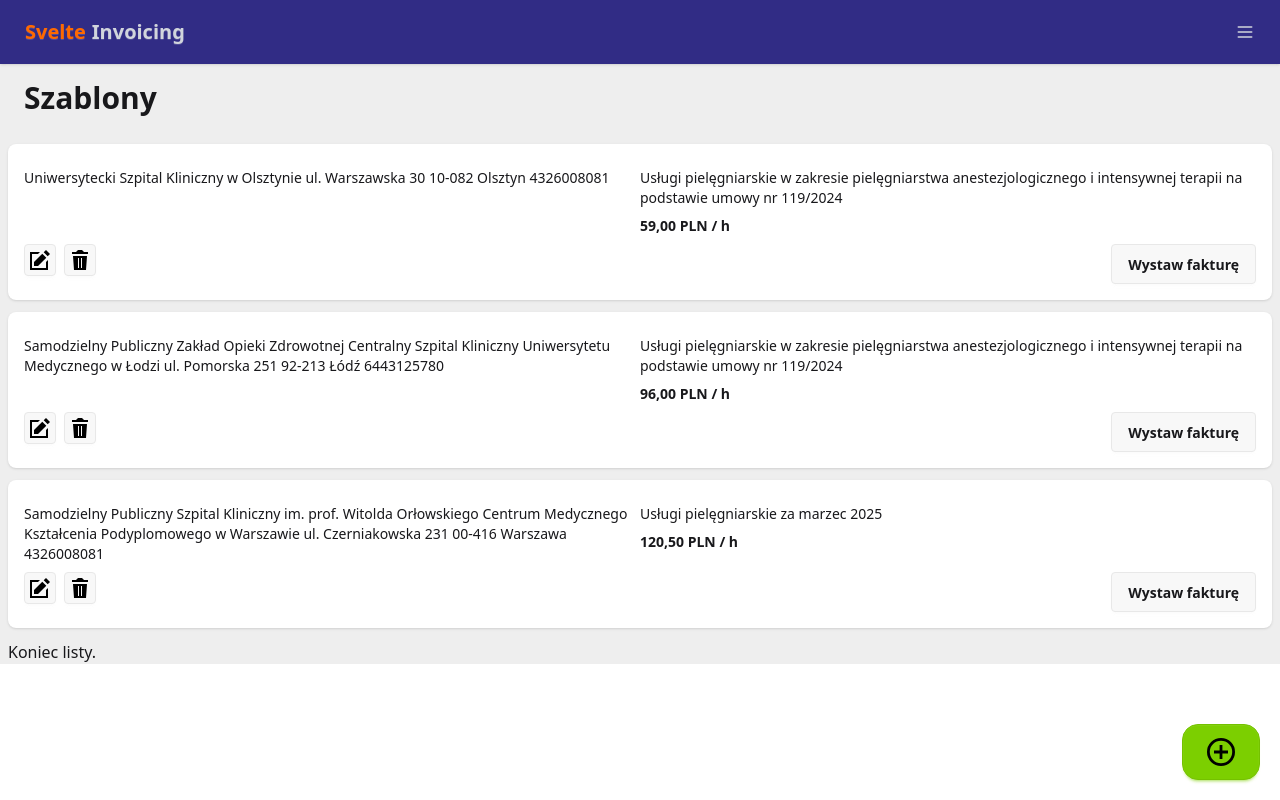
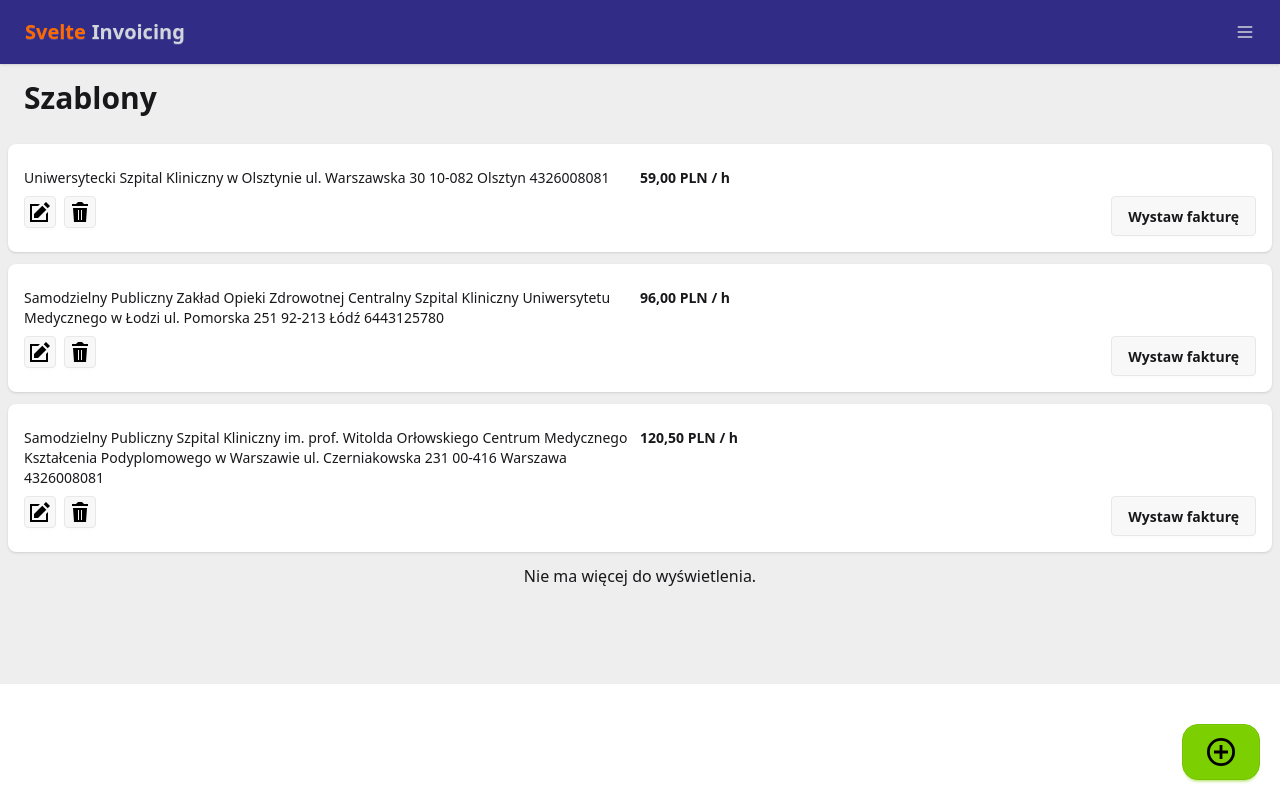
Before and after one commit to lubobrowski/svelte-invoicing, a SvelteKit app: page /templates in a window 1280 px wide. Built offline with nearby package versions, Linux system fonts and the light colour scheme.

Commit message:
Code cleanup and small changes

```diff
--- a/src/lib/components/Pagination.svelte
+++ /dev/null
@@ -1,5 +0,0 @@
-<div class="join mx-auto shadow-md">
-  <button class="join-item btn btn-sm">«</button>
-  <button class="join-item btn btn-sm">Strona 3 / 7</button>
-  <button class="join-item btn btn-sm">»</button>
-</div>
--- a/src/lib/components/TemplateCard.svelte
+++ b/src/lib/components/TemplateCard.svelte
@@ -11,7 +11,6 @@
     <div class="grid grid-cols-2">
       <p class="mt-2 text-sm">{template.customerData}</p>
       <div>
-        <p class="mt-2 text-sm">{template.itemDescription}</p>
         <p class="mt-2 text-sm font-semibold">{formatAmount(template.hourlyRate)} / h</p>
       </div>
     </div>
--- a/src/lib/data.ts
+++ b/src/lib/data.ts
@@ -1,4 +1,4 @@
-import type { InvoiceListDto, TemplateListDto } from "./models/types";
+import type { Invoice, InvoiceListDto, TemplateListDto } from "./models/types";
 import { randomInvoices, randomTemplates } from "./utils";
 
 const invoices: InvoiceListDto[] = randomInvoices(40)
--- a/src/routes/invoices/+page.svelte
+++ b/src/routes/invoices/+page.svelte
@@ -55,7 +55,10 @@
     <p class="loading loading-spinner loading-xl mx-auto mt-4 text-center"></p>
   {/if}
   {#if allDataLoaded && invoices.length > 0}
-    <p>Koniec listy.</p>
+    <p class="text-center">Nie ma więcej do wyświetlenia.</p>
+  {/if}
+  {#if invoices.length === 0}
+    <p>Brak faktur do wyświetlenia.</p>
   {/if}
 
   <a href="{base}/invoices/new" class="fixed btn btn-secondary btn-xl rounded-2xl bottom-5 right-5">
--- a/src/routes/templates/+page.svelte
+++ b/src/routes/templates/+page.svelte
@@ -42,7 +42,7 @@
 
 </script>
 
-<div class="grid grid-cols-1 gap-y-3 px-2">
+<div class="grid grid-cols-1 gap-y-3 px-2 pb-24">
   <div class="mx-4 my-4 grid grid-cols-2">
     <h2 class="text-3xl font-semibold">Szablony</h2>
   </div>
@@ -55,7 +55,7 @@
     <p class="loading loading-spinner loading-xl mx-auto mt-4 text-center"></p>
   {/if}
   {#if allDataLoaded && templates.length > 0}
-    <p>Koniec listy.</p>
+    <p class="text-center">Nie ma więcej do wyświetlenia.</p>
   {/if}
   {#if templates.length === 0}
     <p>Brak szablonów do wyświetlenia.</p>
```
Also changed, not shown: 22 other files (tests, documents, lock files or other folders).
